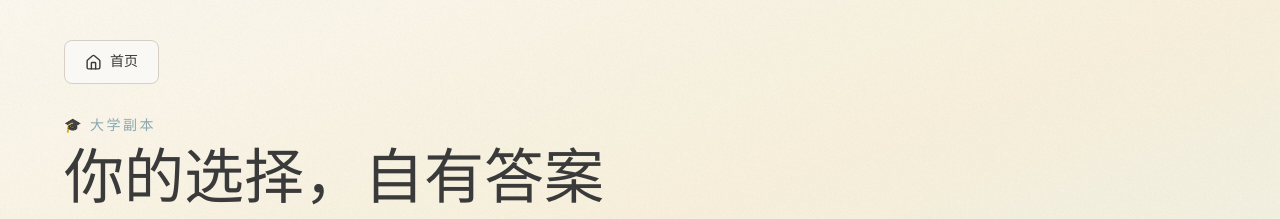
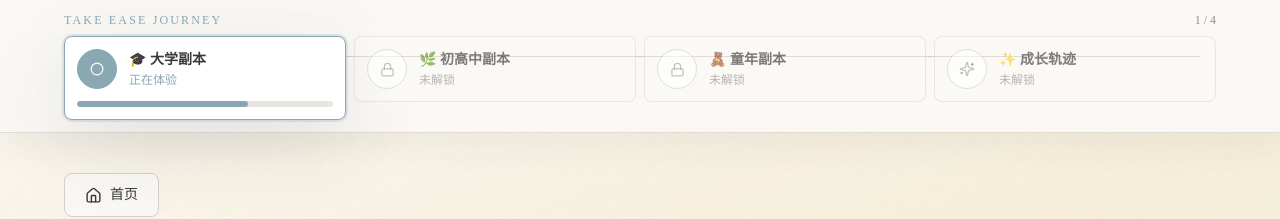
Before and after one commit to alitaaaaaaaa/take-ease, a Next.js app: page /journey/university in a window 1280 px wide. Shown: the top 219 px of the page. Built offline with nearby package versions, Linux system fonts and the light colour scheme.

Commit message:
Add guided journey progress bar

```diff
--- a/app/journey/[chapter]/page.tsx
+++ b/app/journey/[chapter]/page.tsx
@@ -4,6 +4,7 @@ import Link from "next/link";
 import { useParams, useRouter } from "next/navigation";
 import { useEffect, useMemo, useState } from "react";
 import { ArrowLeft, Check, Home, Sparkles } from "lucide-react";
+import { JourneyProgress } from "@/components/JourneyProgress";
 import { Button } from "@/components/ui/button";
 import { loadSave, persistSave, recordWordChoice } from "@/lib/storage";
 import { attributeLabels } from "@/lib/data";
@@ -77,8 +78,9 @@ export default function ChapterPage() {
       previousChapters.find((item) => !hasCompletedChapter(save, item.id)) ??
       wordChapters[0];
     return (
-      <main className="grid min-h-screen place-items-center bg-ease-paper px-5 text-center text-ease-ink">
-        <section className="max-w-xl rounded-[8px] border border-ease-mist bg-white/72 p-7 shadow-soft">
+      <main className="min-h-screen bg-ease-paper text-center text-ease-ink">
+        <JourneyProgress current={requiredChapter.id} save={save} />
+        <section className="mx-auto mt-24 max-w-xl rounded-[8px] border border-ease-mist bg-white/72 p-7 shadow-soft">
           <p className="text-sm tracking-[.16em] text-ease-blue">
             旅程需要按顺序展开
           </p>
@@ -100,6 +102,7 @@ export default function ChapterPage() {
     return (
       <SceneReader
         chapterId={chapter.id}
+        save={save}
         scene={activeScene}
         picked={picked}
         completed={save.completedScenes.includes(activeScene.id)}
@@ -111,6 +114,7 @@ export default function ChapterPage() {
 
   return (
     <main className="min-h-screen bg-ease-paper text-ease-ink">
+      <JourneyProgress current={chapter.id} save={save} />
       <section className="relative overflow-hidden border-b border-ease-mist/70 bg-gradient-to-br from-[#FAF8F4] via-[#F5EEDC] to-[#E8F0EE] px-4 py-10 md:px-8">
         <div className="absolute inset-0 opacity-20 [background-image:url('/assets/paper-grain.png')]" />
         <div className="relative mx-auto max-w-6xl">
@@ -223,6 +227,7 @@ function hasCompletedChapter(save: SaveState, chapterId: ChapterId) {
 
 function SceneReader({
   chapterId,
+  save,
   scene,
   picked,
   completed,
@@ -230,6 +235,7 @@ function SceneReader({
   onBack,
 }: {
   chapterId: ChapterId;
+  save: SaveState;
   scene: WordScene;
   picked: WordChoice | null;
   completed: boolean;
@@ -237,8 +243,9 @@ function SceneReader({
   onBack: () => void;
 }) {
   return (
-    <main className="min-h-screen bg-ease-paper px-4 py-6 text-ease-ink md:px-8">
-      <section className="mx-auto max-w-5xl">
+    <main className="min-h-screen bg-ease-paper text-ease-ink">
+      <JourneyProgress current={chapterId} save={save} />
+      <section className="mx-auto max-w-5xl px-4 py-6 md:px-8">
         <Button variant="paper" onClick={onBack}>
           <ArrowLeft size={17} />
           返回当前副本
@@ -269,7 +276,7 @@ function SceneReader({
           </div>
         </div>
       </section>
-      <section className="mx-auto mt-6 max-w-5xl pb-12">
+      <section className="mx-auto mt-6 max-w-5xl px-4 pb-12 md:px-8">
         {!picked ? (
           <div className="space-y-6">
             <aside className="mx-auto max-w-2xl rounded-[8px] border border-ease-mist bg-white/72 p-5 shadow-soft md:p-6">
--- a/app/report/page.tsx
+++ b/app/report/page.tsx
@@ -5,6 +5,7 @@ import { useEffect, useMemo, useState } from "react";
 import { Download, Home, RotateCcw } from "lucide-react";
 import { AttributeRadar } from "@/components/AttributeRadar";
 import { GrowthTree } from "@/components/GrowthTree";
+import { JourneyProgress } from "@/components/JourneyProgress";
 import { Button } from "@/components/ui/button";
 import { attributeLabels } from "@/lib/data";
 import { loadSave, resetSave } from "@/lib/storage";
@@ -32,8 +33,9 @@ export default function Report() {
       wordChapters[wordChapters.length - 1];
 
     return (
-      <main className="grid min-h-screen place-items-center bg-ease-paper px-5 text-center text-ease-ink">
-        <section className="max-w-xl rounded-[8px] border border-ease-mist bg-white/72 p-7 shadow-soft">
+      <main className="min-h-screen bg-ease-paper text-center text-ease-ink">
+        <JourneyProgress current={requiredChapter.id} save={save} />
+        <section className="mx-auto mt-24 max-w-xl rounded-[8px] border border-ease-mist bg-white/72 p-7 shadow-soft">
           <p className="text-sm tracking-[.16em] text-ease-blue">
             成长轨迹尚未生成
           </p>
@@ -60,8 +62,9 @@ export default function Report() {
 人生不是一道标准答案。你也不需要成为别人。`;
 
   return (
-    <main className="noise relative min-h-screen bg-ease-paper px-4 py-8 text-ease-ink md:px-8">
-      <div className="mx-auto grid max-w-6xl gap-6 md:grid-cols-[1fr_380px]">
+    <main className="noise relative min-h-screen bg-ease-paper text-ease-ink">
+      <JourneyProgress current="report" save={save} />
+      <div className="mx-auto grid max-w-6xl gap-6 px-4 py-8 md:grid-cols-[1fr_380px] md:px-8">
         <section className="rounded-[8px] border border-ease-mist bg-white/65 p-6 shadow-soft md:p-10">
           <p className="text-sm text-ease-blue">来自未来的最后一封信</p>
           <h1 className="mt-3 font-serif text-4xl md:text-5xl">
--- /dev/null
+++ b/components/JourneyProgress.tsx
@@ -0,0 +1,152 @@
+"use client";
+
+import Link from "next/link";
+import { Check, Circle, Lock, Sparkles } from "lucide-react";
+import { cn } from "@/lib/utils";
+import { ChapterId, SaveState } from "@/lib/types";
+import { wordChapters } from "@/lib/wordData";
+
+type StageId = ChapterId | "report";
+
+type JourneyProgressProps = {
+  current: StageId;
+  save: SaveState;
+};
+
+const reportStep = {
+  id: "report" as const,
+  subtitle: "成长轨迹",
+  title: "最后一封信",
+  emoji: "✨",
+};
+
+export function JourneyProgress({ current, save }: JourneyProgressProps) {
+  const steps = [...wordChapters, reportStep];
+  const activeIndex = steps.findIndex((step) => step.id === current);
+
+  return (
+    <nav className="sticky top-0 z-30 border-b border-ease-mist/70 bg-[#FAF8F4]/88 px-4 py-3 text-ease-ink shadow-[0_12px_35px_rgba(58,58,58,.06)] backdrop-blur-xl md:px-8">
+      <div className="mx-auto max-w-6xl">
+        <div className="mb-2 flex items-center justify-between gap-3">
+          <p className="text-xs font-medium tracking-[.18em] text-ease-blue">
+            TAKE EASE JOURNEY
+          </p>
+          <p className="text-xs text-ease-ink/55">
+            {Math.max(activeIndex + 1, 1)} / {steps.length}
+          </p>
+        </div>
+        <div className="relative">
+          <div className="absolute left-4 right-4 top-5 hidden h-px bg-ease-mist md:block" />
+          <div
+            className="absolute left-4 top-5 hidden h-px bg-ease-blue transition-all duration-500 md:block"
+            style={{
+              width:
+                activeIndex <= 0
+                  ? "0%"
+                  : `${(activeIndex / Math.max(steps.length - 1, 1)) * 100}%`,
+            }}
+          />
+          <ol className="grid gap-2 sm:grid-cols-2 md:grid-cols-4">
+            {steps.map((step, index) => {
+              const completed = isCompleted(step.id, save);
+              const active = step.id === current;
+              const unlocked = isUnlocked(step.id, save);
+              const status = active
+                ? "正在体验"
+                : completed
+                  ? "已完成"
+                  : unlocked
+                    ? "待进入"
+                    : "未解锁";
+              const node = (
+                <div
+                  className={cn(
+                    "relative rounded-[8px] border p-3 transition",
+                    active
+                      ? "border-ease-blue bg-white shadow-soft ring-2 ring-ease-blue/25"
+                      : completed
+                        ? "border-ease-sage/50 bg-white/75"
+                        : unlocked
+                          ? "border-ease-mist bg-white/58 hover:bg-white"
+                          : "border-ease-mist/70 bg-white/35 opacity-65",
+                  )}
+                >
+                  <div className="flex items-center gap-3">
+                    <span
+                      className={cn(
+                        "grid h-10 w-10 shrink-0 place-items-center rounded-full border text-sm font-semibold",
+                        active
+                          ? "border-ease-blue bg-ease-blue text-white"
+                          : completed
+                            ? "border-ease-sage bg-ease-sage/20 text-ease-ink"
+                            : unlocked
+                              ? "border-ease-mist bg-ease-paper text-ease-ink/70"
+                              : "border-ease-mist bg-white text-ease-ink/45",
+                      )}
+                    >
+                      {completed ? (
+                        <Check size={17} />
+                      ) : step.id === "report" ? (
+                        <Sparkles size={16} />
+                      ) : unlocked ? (
+                        <Circle size={14} />
+                      ) : (
+                        <Lock size={15} />
+                      )}
+                    </span>
+                    <span className="min-w-0">
+                      <span className="block truncate text-sm font-semibold">
+                        {step.emoji} {step.subtitle}
+                      </span>
+                      <span
+                        className={cn(
+                          "mt-0.5 block truncate text-xs",
+                          active ? "text-ease-blue" : "text-ease-ink/55",
+                        )}
+                      >
+                        {status}
+                      </span>
+                    </span>
+                  </div>
+                  {active && (
+                    <div className="mt-3 h-1.5 overflow-hidden rounded-full bg-ease-mist/55">
+                      <div className="h-full w-2/3 rounded-full bg-ease-blue" />
+                    </div>
+                  )}
+                </div>
+              );
+
+              return (
+                <li key={step.id} className="relative">
+                  {unlocked && !active ? (
+                    <Link href={hrefFor(step.id)}>{node}</Link>
+                  ) : (
+                    node
+                  )}
+                </li>
+              );
+            })}
+          </ol>
+        </div>
+      </div>
+    </nav>
+  );
+}
+
+function isCompleted(stageId: StageId, save: SaveState) {
+  if (stageId === "report") return save.unlockedReport;
+  return save.choices.some((choice) => choice.chapterId === stageId);
+}
+
+function isUnlocked(stageId: StageId, save: SaveState) {
+  if (stageId === "university") return true;
+  if (stageId === "report") return save.unlockedReport;
+  const index = wordChapters.findIndex((chapter) => chapter.id === stageId);
+  return wordChapters
+    .slice(0, index)
+    .every((chapter) => isCompleted(chapter.id, save));
+}
+
+function hrefFor(stageId: StageId) {
+  return stageId === "report" ? "/report" : `/journey/${stageId}`;
+}
```
